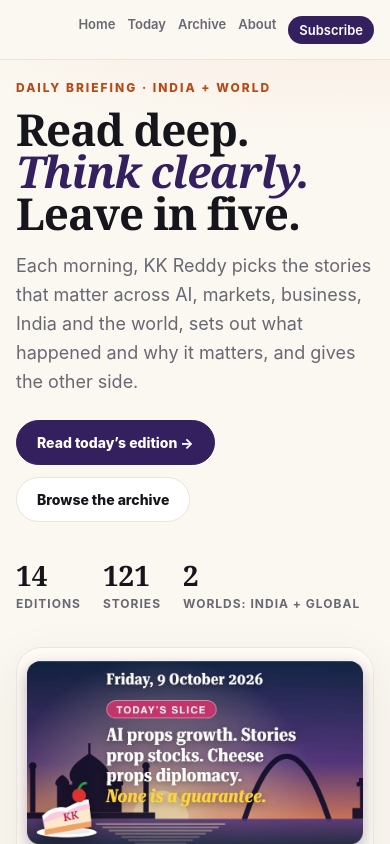
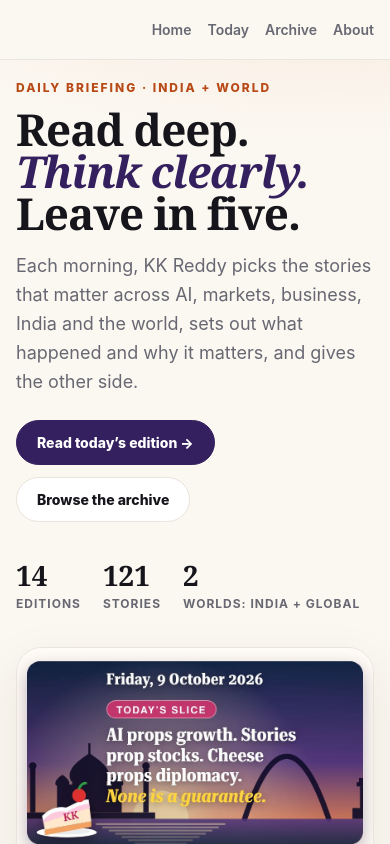
Before and after one commit to kkreddy79/kkreckons, a Next.js app: page / in a window 390 px wide. Shown: the top 844 px of the page. Built offline with nearby package versions, Linux system fonts and the light colour scheme.

Commit message:
Remove the header Subscribe button
It duplicated the in-page email call-outs ("Get each new edition by
email" and "Get it by email").

Co-Authored-By: Claude Opus 5.5 <noreply@anthropic.com>
Claude-Session: https://claude.ai/code/session_01Q2nVqFkt5wuF8ai1aujSmU

```diff
--- a/app/globals.css
+++ b/app/globals.css
@@ -28,8 +28,6 @@ button { font: inherit; cursor: pointer; }
 }
 .site-header nav { display: flex; gap: 26px; font-size: 14px; font-weight: 600; color: var(--muted); }
 .site-header nav a:hover { color: var(--ink); }
-.site-header nav .nav-sub { color: #fff; background: var(--purple); padding: 7px 14px; border-radius: 999px; }
-.site-header nav .nav-sub:hover { color: #fff; background: #4a2d7a; }
 
 .site-footer {
   border-top: 1px solid var(--line); padding: 34px 6vw; margin-top: 40px;
@@ -315,8 +313,7 @@ button { font: inherit; cursor: pointer; }
 }
 @media (max-width: 700px) {
   .site-header { padding: 0 16px; height: 60px; }
-  .site-header nav { gap: 12px; font-size: 13px; }
-  .site-header nav .nav-sub { padding: 6px 11px; }
+  .site-header nav { gap: 16px; }
   .sub-box { flex-direction: column; align-items: flex-start; padding: 18px; }
   .container { padding: 20px 16px 50px; }
   .hero { padding-top: 22px; }
--- a/app/layout.tsx
+++ b/app/layout.tsx
@@ -1,7 +1,6 @@
 import type { Metadata, Viewport } from "next";
 import Link from "next/link";
 import { latest, slugFor } from "@/lib/editions";
-import { SUBSCRIBE_URL } from "@/lib/site";
 import "./globals.css";
 
 export const metadata: Metadata = {
@@ -29,9 +28,6 @@ export default function RootLayout({ children }: Readonly<{ children: React.Reac
             <Link href={`/daily/${slugFor(latest.date)}`}>Today</Link>
             <Link href="/daily/">Archive</Link>
             <Link href="/about">About</Link>
-            <a className="nav-sub" href={SUBSCRIBE_URL} target="_blank" rel="noreferrer">
-              Subscribe
-            </a>
           </nav>
         </header>
         {children}
```
